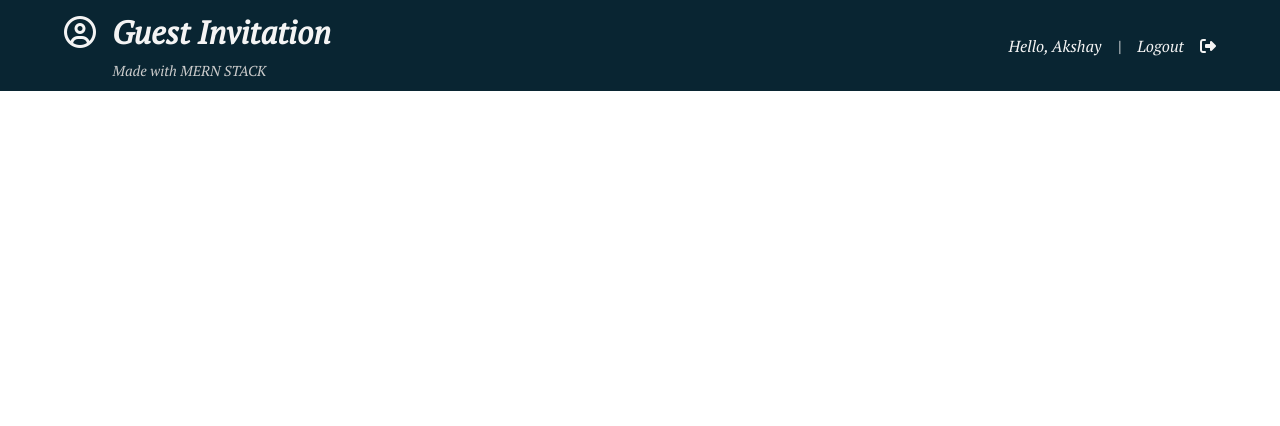
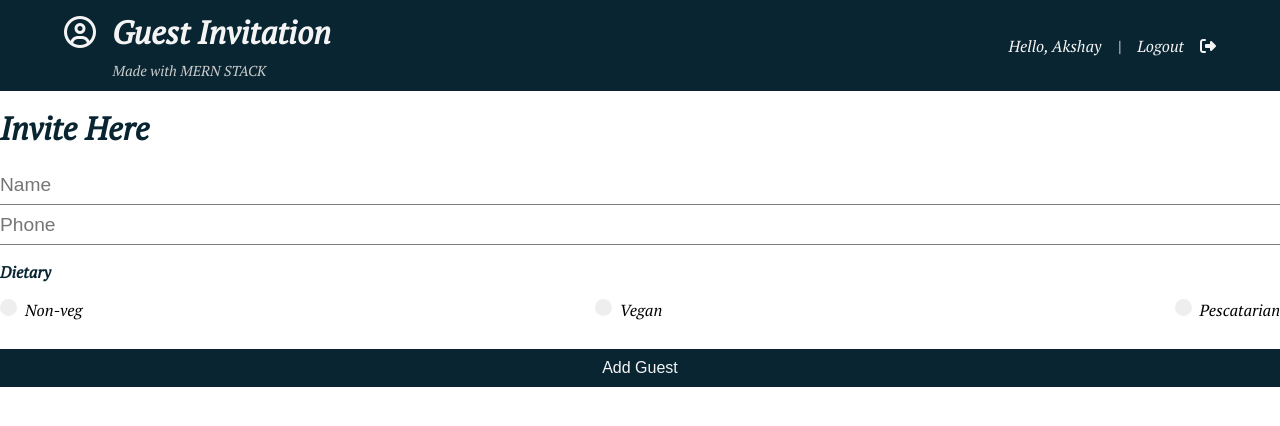
Before and after one commit to akshaydonhe12/Guest-Invitation-MERN, a React (Create React App) app in the folder client/: page / in a window 1280 px wide. Shown: the top 426 px of the page. Built offline with nearby package versions, Linux system fonts and the light colour scheme.

Commit message:
guest-form

```diff
--- a/client/src/App.js
+++ b/client/src/App.js
@@ -1,11 +1,14 @@
 import React from 'react';
 import './App.css';
-import Navbar from './components/layouts/Navbar'
+import Navbar from './components/layouts/Navbar';
+import Home from './components/pages/Home';
+
 
 function App() {
   return (
     <div>
       <Navbar/>
+      <Home />
     </div>
   );
 }
--- /dev/null
+++ b/client/src/components/guest/GuestForm.js
@@ -0,0 +1,31 @@
+import React from 'react'
+
+const GuestForm = () => {
+  return (
+    <div className="invite-section">
+      <h1>Invite Here</h1>
+      <form >
+        <input type="text" placeholder="Name" name="name" />
+        <input type="text" placeholder="Phone" name="phone" />
+        <p className="options-label">Dietary</p>
+        <div className="options">
+          <label className="container">Non-veg
+        <input type="radio" name="dietary" Value='Non-Veg' />
+            <span className="checkmark"></span>
+          </label>
+          <label className="container">Vegan
+        <input type="radio" name="dietary" Value='Vegan' />
+            <span className="checkmark"></span>
+          </label>
+          <label className="container">Pescatarian
+        <input type="radio" name="dietary" Value='Pesacatarian' />
+            <span className="checkmark"></span>
+          </label>
+        </div>
+        <input type="submit" value="Add Guest" className="btn" />
+      </form>
+    </div>
+  )
+}
+
+export default GuestForm
--- /dev/null
+++ b/client/src/components/pages/Home.js
@@ -0,0 +1,12 @@
+import React from 'react';
+import GuestForm from '../guest/GuestForm';
+
+const Home = () => {
+  return (
+    <div className="app-container">
+      <GuestForm />
+    </div>
+  )
+}
+
+export default Home;
```
